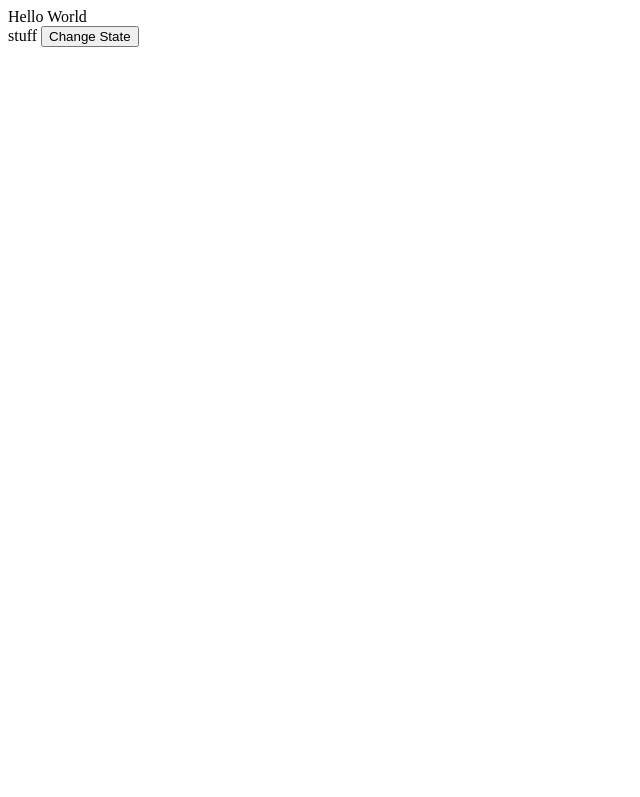
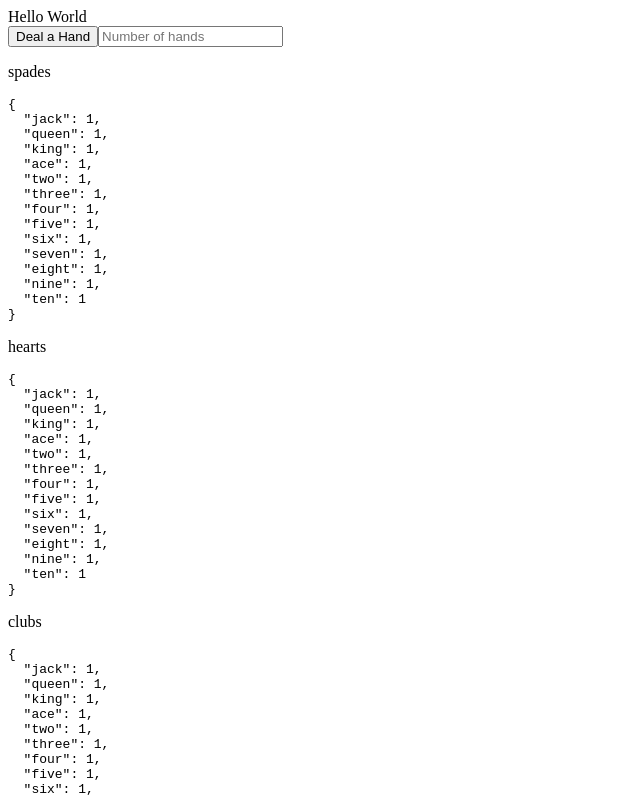
Before and after one commit to Akin909/card-game-challenge, a React app: page / in a window 1280 px wide. Shown: the top 797 px of the page, without its empty margins (0-640 px from the left). Built offline with nearby package versions, Linux system fonts and the light colour scheme.

Commit message:
add multiple card dealing function and rendering result

```diff
--- a/components/Game.jsx
+++ b/components/Game.jsx
@@ -24,29 +24,52 @@ class Game extends Component {
     hearts: new suite('diamonds'),
     clubs: new suite('clubs'),
     diamonds: new suite('diamonds'),
+    value: '',
   };
 
   pickAtRandom = array => Math.floor(Math.random() * array.length);
 
   handleClick = event => {
+    Array.from({ length: Number(this.state.value) }, () => this.dealCards());
+    console.log('state', this.state);
+  };
+
+  dealCards = () => {
     const cardTypes = Object.keys(this.state.spades);
-    const suiteTypes = Object.keys(this.state);
+    const suiteTypes = Object.keys(this.state).slice(0, -1);
     const chosenSuite = suiteTypes[this.pickAtRandom(suiteTypes)];
     const chosenKey = cardTypes[this.pickAtRandom(cardTypes)];
     console.log(`The picked suite is ${chosenSuite} and the card type is ${chosenKey}`);
-    this.setState({
-      [chosenSuite]: {
-        ...this.state[chosenSuite],
-        [chosenKey]: 0,
-      },
-    });
-    console.log('state', this.state);
+    this.state[chosenSuite][chosenKey] !== 0
+      ? this.setState({
+          [chosenSuite]: {
+            ...this.state[chosenSuite],
+            [chosenKey]: 0,
+          },
+        })
+      : this.dealCards();
   };
+
+  handleChange = event => this.setState({ value: event.target.value });
 
   render() {
     return (
       <div>
-        stuff <button onClick={this.handleClick}> Change State </button>{' '}
+        <button onClick={this.handleClick}>Deal a Hand</button>
+        <input
+          type="text"
+          placeholder="Number of hands"
+          value={this.state.value}
+          onChange={this.handleChange}
+        />
+        <div>
+          {Object.keys(this.state).slice(0, -1).map(key => (
+            <div>
+              <p>{key}</p>
+              <pre>{JSON.stringify(this.state[key], undefined, 2)}</pre>
+            </div>
+          ))}
+        </div>
       </div>
     );
   }
```
